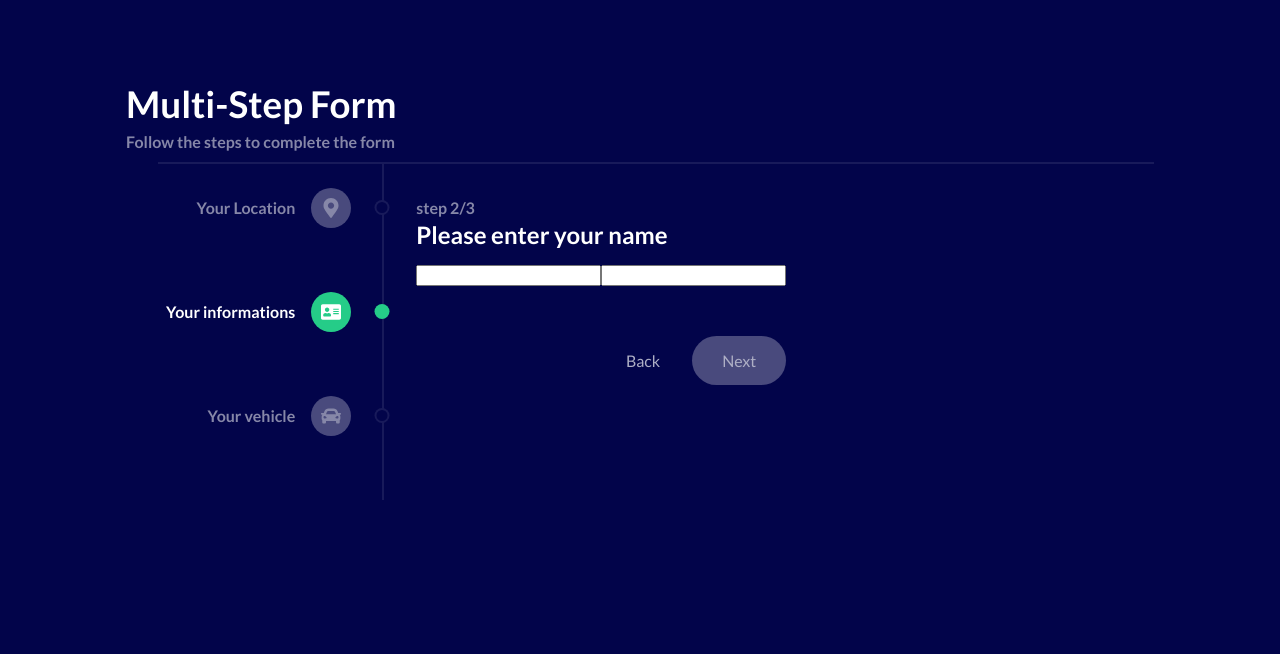
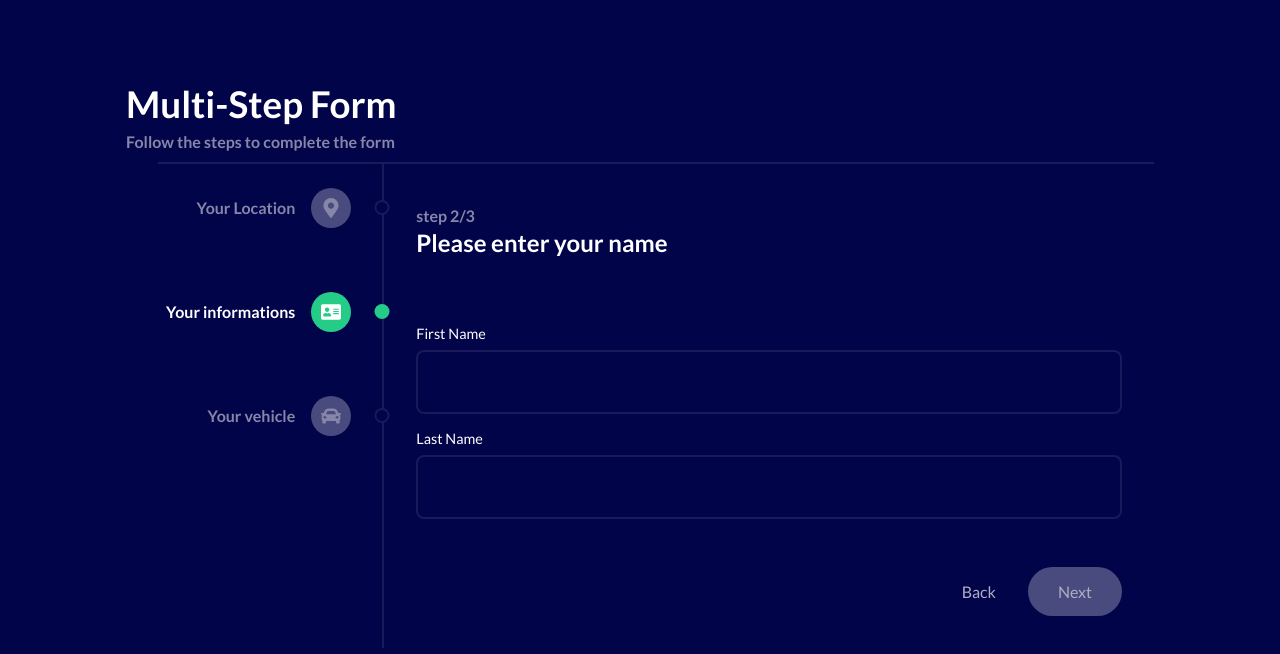
Before and after one commit to yakhousam/multistep-form-validation, a React (Create React App) app: page /driver/1 in a window 1280 px wide. Shown: the top 654 px of the page. Built offline with nearby package versions, Linux system fonts and the light colour scheme.

Commit message:
added labels and styling

```diff
--- a/src/components/Form/Form.jsx
+++ b/src/components/Form/Form.jsx
@@ -5,7 +5,7 @@ import { Formik, Form, Field, ErrorMessage } from "formik";
 
 export function MultiStepForm() {
   return (
-    <div className={styles.container}>
+    <>
       <Formik
         initialValues={{}}
         validate={(values) => {
@@ -27,7 +27,7 @@ export function MultiStepForm() {
         }}
       >
         {({ isSubmitting }) => (
-          <Form>
+          <Form className={styles.form}>
             <Switch>
               <Route exact path="/">
                 <StepLocation />
@@ -42,7 +42,7 @@ export function MultiStepForm() {
           </Form>
         )}
       </Formik>
-    </div>
+    </>
   );
 }
 function StepLocation() {
@@ -54,7 +54,8 @@ function StepLocation() {
           Let's start with your location
         </strong>
       </h1>
-      <Field type="text" name="location" />
+      <label htmlFor="location">Location</label>
+      <Field type="text" id="location" name="location" />
       <ErrorMessage name="location" component="div" />
       <Navigation nextUrl="/driver" />
     </>
@@ -99,9 +100,11 @@ function StepDriverOne() {
         step 2/3
         <strong className={styles.strong}>Please enter your name</strong>
       </h1>
-      <Field type="text" name="firstName" />
+      <label htmlFor="firstName">First Name</label>
+      <Field type="text" id="firstName" name="firstName" />
       <ErrorMessage name="firstName" component="div" />
-      <Field type="text" name="lastName" />
+      <label htmlFor="lastName">Last Name</label>
+      <Field type="text" id="lastName" name="lastName" />
       <ErrorMessage name="lastName" component="div" />
       <Navigation backUrl="/" nextUrl="/driver/2" />
     </>
@@ -116,7 +119,8 @@ function StepDriverTwo() {
           Please enter your license number
         </strong>
       </h1>
-      <Field type="text" name="license" />
+      <label htmlFor="license">License</label>
+      <Field type="text" id="license" name="license" />
       <ErrorMessage name="license" component="div" />
       <label>
         <Field type="checkbox" name="expired" />
@@ -133,7 +137,8 @@ function StepVehicle() {
         step 3/3
         <strong className={styles.strong}>Please enter your vehicle</strong>
       </h1>
-      <Field type="text" name="vehicle" />
+      <label htmlFor="vehicle">Vehicle</label>
+      <Field type="text" id="vehicle" name="vehicle" />
       <ErrorMessage name="vehicle" component="div" />
       <Navigation backUrl="/driver/2" />
     </>
--- a/src/components/Form/Form.module.css
+++ b/src/components/Form/Form.module.css
@@ -1,10 +1,13 @@
-.container {
+.form {
+  flex: 1;
   padding-top: 1.5rem;
   padding-left: 2rem;
+  padding: 2rem;
 }
 .h1 {
   font-size: 1rem;
   color: var(--text-color-secondary);
+  margin-bottom: 4rem;
 }
 .strong {
   display: block;
@@ -16,7 +19,7 @@
   display: flex;
   align-items: center;
   justify-content: flex-end;
-  margin-top: 50px;
+  margin-top: 2rem;
 }
 .btn-next {
   padding: 15px 30px;
@@ -25,16 +28,44 @@
   color: var(--text-color-ternary);
   font-size: 1rem;
   text-decoration: none;
+  margin-left: 2rem;
 }
 .btn-next:hover {
   background-color: var(--color-primary);
   color: var(--text-color-primary);
 }
 .btn-back {
-  margin-right: 2rem;
   color: var(--text-color-ternary);
   text-decoration: none;
 }
 .btn-back:hover {
   color: var(--text-color-primary);
 }
+.form input[type="text"] {
+  width: 100%;
+  height: 64px;
+  padding: 8px 12px;
+  line-height: 1.5;
+  padding-left: 16px;
+  border: 2px solid var(--border);
+  border-radius: 8px;
+  background-color: transparent;
+  transition: all 200ms ease;
+  color: var(--text-color-primary);
+  font-size: 1rem;
+  cursor: pointer;
+  outline: none;
+  margin-bottom: 1rem;
+}
+.form input:hover {
+  border-color: var(--border-hover);
+}
+.form input:focus {
+  border-color: var(--border-focus);
+}
+.form label {
+  display: block;
+  color: var(--text-color-primary);
+  font-size: 0.9rem;
+  margin-bottom: 0.5rem;
+}
--- a/src/index.css
+++ b/src/index.css
@@ -4,7 +4,7 @@
   --color-secondary: #494a7d;
   --border: rgba(73, 74, 125, 0.32);
   --border-hover: #fff;
-  --border-active: #2db27c;
+  --border-focus: #2db27c;
   --text-color-primary: #fff;
   --text-color-secondary: #8687a8;
   --text-color-ternary: #aeafc5;
```
